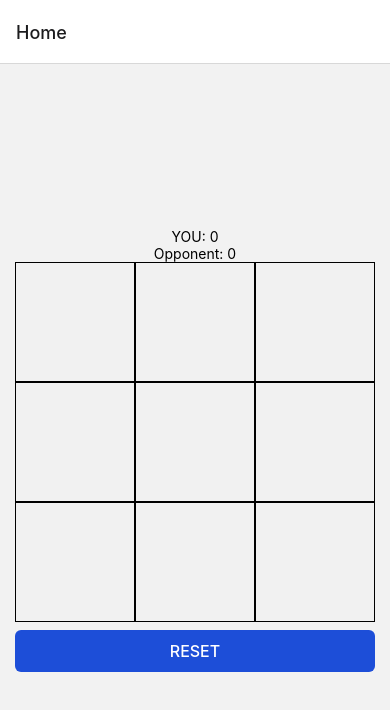
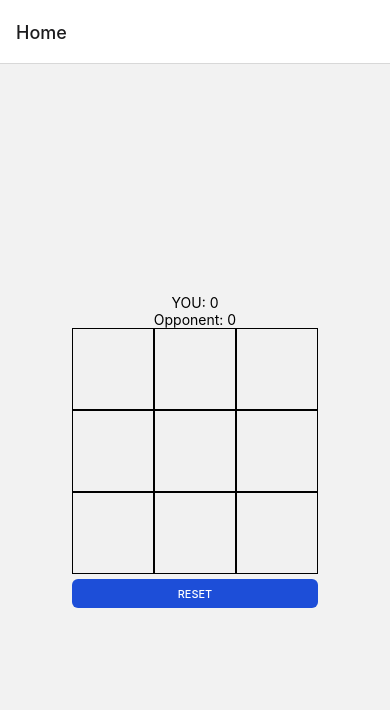
Before and after one commit to falakjatin/react-native-tictactoe, a React Native app: screen /Home in a window 390 px wide. Shown: the top 710 px of the page. Built offline with nearby package versions, Linux system fonts and the light colour scheme; what react-native-device-info would draw is missing.

Commit message:
game logic finished

```diff
--- a/src/components/Game/index.tsx
+++ b/src/components/Game/index.tsx
@@ -1,5 +1,11 @@
-import { View, TouchableWithoutFeedback, Image, Text, TouchableOpacity } from 'react-native'
-import React, { useEffect, useState } from 'react'
+import React, { useState } from 'react'
+import {
+  View,
+  TouchableWithoutFeedback,
+  Image,
+  Text,
+  TouchableOpacity,
+} from 'react-native'
 
 import styles from './styles'
 import { CONDITIONS } from '../../constants'
@@ -11,16 +17,15 @@
 
   const [userInputs, setUserInputs] = useState<number[]>([])
   const [opInputs, setOpInputs] = useState<number[]>([])
-  const [result, setResult] = useState({ You: 0, Opponent: 0 })
-  const [winner, setWinner] = useState<'You' | 'Opponent' | ''>('')
+  const [result, setResult] = useState({ You: 0, Opponent: 0, Draw: 0 })
+  const [winner, setWinner] = useState<DecisionType>('')
 
-  useEffect(() => {
-    // check if the user has lost or not
-  }, [userInputs, opInputs])
+  // useEffect(() => {
+  //   // check if the user has lost or not
+  // }, [userInputs, opInputs])
 
   const AIAction = (currSelected: number[]) => {
-    const winner = decideWinner(currSelected)
-    console.log(winner)
+    const winner = decideWinner(currSelected, opInputs)
     if (winner !== '') {
       setWinner(winner)
       return
@@ -29,16 +34,21 @@
       const inputs = currSelected.concat(opInputs)
       const randomNumber = Math.round(Math.random() * 8.3)
       if (inputs.every(d => d !== randomNumber)) {
-        setOpInputs(opInputs.concat(randomNumber))
+        const newSteps = opInputs.concat(randomNumber)
+        setOpInputs(newSteps)
+        const winner = decideWinner(currSelected, newSteps)
+        if (winner !== '') {
+          setWinner(winner)
+        }
         break
       }
     }
   }
 
-  const decideWinner = (currSelected: number[]) => {
-    let decision: '' | 'You' | 'Opponent' = ''
+  const decideWinner = (userInputs: number[], opInputs: number[]) => {
+    let decision: DecisionType = ''
     for (let i = 0; i < CONDITIONS.length; i++) {
-      if (CONDITIONS[i].every(a => currSelected.includes(a))) {
+      if (CONDITIONS[i].every(a => userInputs.includes(a))) {
         decision = 'You'
         break
       }
@@ -46,6 +56,9 @@
         decision = 'Opponent'
         break
       }
+    }
+    if (((userInputs.length + opInputs.length) === 9) && !decision) {
+      decision = 'Draw'
     }
     return decision
   }
@@ -77,7 +90,7 @@
         {numbers.map((i) => <TouchableWithoutFeedback
           key={i}
           onPress={() => afterProceedingStep(i)}
-          disabled={(userInputs.includes(i) || opInputs.includes(i)) && !!winner}>
+          disabled={(userInputs.includes(i) || opInputs.includes(i)) || !!winner}>
           <View style={styles.cubes}>
             {(userInputs.includes(i) || opInputs.includes(i)) && <Image
               style={styles.icons}
@@ -87,7 +100,8 @@
       </View>
       <View style={styles.resultContainer}>
         {winner === 'You' && <Text>Congratulation!</Text>}
-        {winner && <Text>{winner + ' won the game.'}</Text>}
+        {(winner === 'Opponent' || winner === 'You') && <Text>{winner + ' won the game.'}</Text>}
+        {winner === 'Draw' && <Text>{'Game ' + winner}</Text>}
         <TouchableOpacity
           style={styles.button}
           activeOpacity={0.7}
@@ -102,3 +116,5 @@
 export default Game
 
 const numbers = [0, 1, 2, 3, 4, 5, 6, 7, 8]
+
+type DecisionType = '' | 'Opponent' | 'You' | 'Draw' | ''
--- a/src/components/Game/styles.tsx
+++ b/src/components/Game/styles.tsx
@@ -13,7 +13,7 @@
         fontSize: 16,
     },
     cubes: {
-        height:  Utils.manageWidthPer(30),
+        height: Utils.manageWidthPer(30),
         width: Utils.manageWidthPer(30),
         backgroundColor: '#f1f1f1',
         justifyContent: 'center',
@@ -21,6 +21,7 @@
         borderWidth: 1.5,
     },
     cubeContainer: {
+        backgroundColor: 'red',
         width: Utils.manageWidthPer(90),
         flexDirection: 'row',
         flexWrap: 'wrap',
@@ -47,6 +48,7 @@
     },
     resultContainer: {
         width: Utils.manageWidthPer(90),
+        alignItems: 'center',
     }
 })
 
--- a/src/utils/index.ts
+++ b/src/utils/index.ts
@@ -2,7 +2,7 @@
 
 import DeviceInfo from "react-native-device-info";
 
-const { height, width } = Dimensions.get('screen')
+const { height, width } = Dimensions.get('window')
 
 const isTab = () => DeviceInfo.isTablet()
 
@@ -24,7 +24,7 @@
 
 const manageWidthPer = (size: number) => {
     if (isTab()) {
-        return ((width * size) / 100) * 0.5
+        return ((width * size) / 100) * 0.7
     } else {
         return (width * size) / 100;
     }
```
Also changed, not shown: 2 other files (tests, documents, lock files or other folders).
